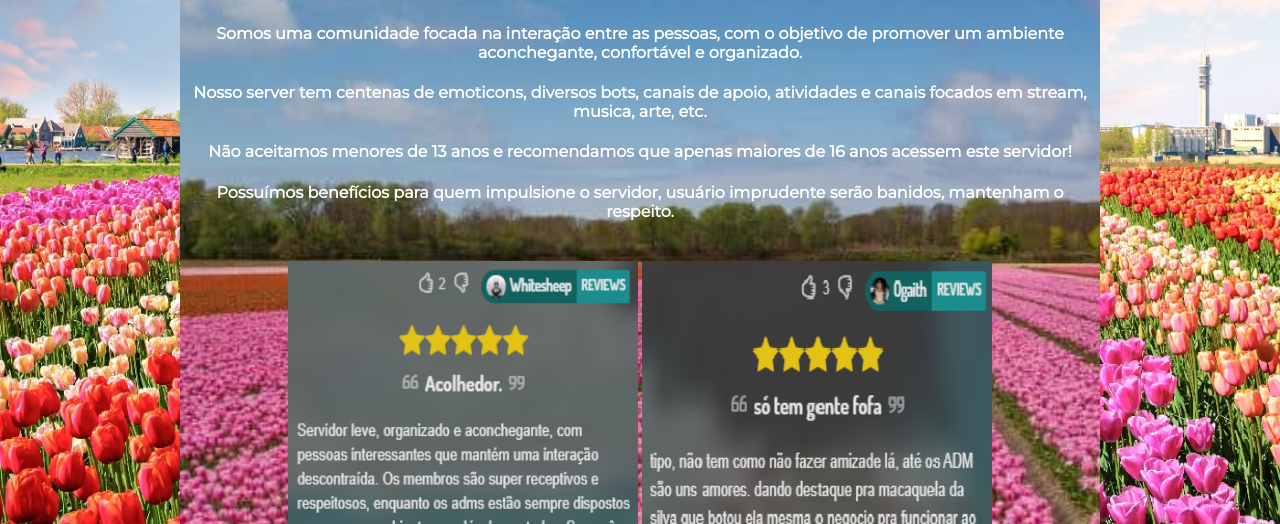
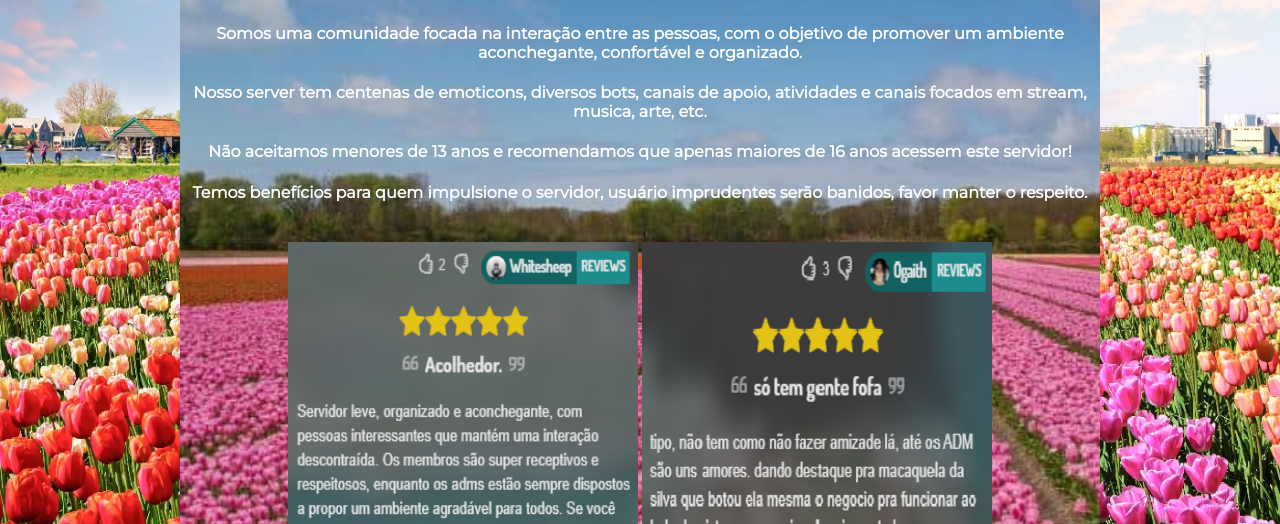
Before and after one commit to bernardocale20/Ikebana, a plain HTML site: page index.html in a window 1280 px wide. Shown: the part 276-800 px from the top of the page. Drawn offline with Linux system fonts and the light colour scheme.

Commit message:
Update index.html

```diff
--- a/index.html
+++ b/index.html
@@ -29,7 +29,7 @@
 		<h4>Somos uma comunidade focada na interação entre as pessoas, com o objetivo de promover um ambiente aconchegante, confortável e organizado.</h4>
 		<h4>Nosso server tem centenas de emoticons, diversos bots, canais de apoio, atividades e canais focados em stream, musica, arte, etc.</h4>
 		<h4>Não aceitamos menores de 13 anos e recomendamos que apenas maiores de 16 anos acessem este servidor!</h4>
-		<h4>Possuímos benefícios para quem impulsione o servidor, usuário imprudente serão banidos, mantenham o respeito.</h4>
+		<h4>Temos benefícios para quem impulsione o servidor, usuário imprudentes serão banidos, favor manter o respeito.</h4>
 
 
 		<br>
```
